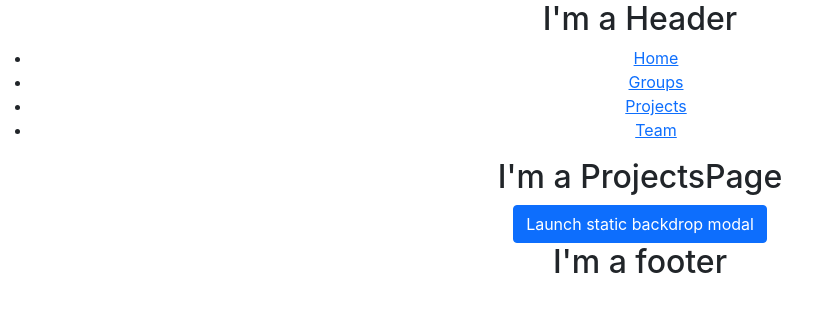
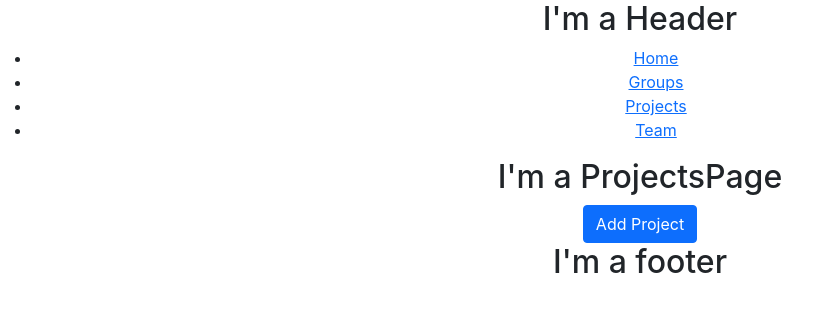
Before and after one commit to thePumaLovers/project-planning-client, a React (Create React App) app: page /projects in a window 1280 px wide. Shown: the top 312 px of the page, without its empty margins (0-829 px from the left). Built offline with nearby package versions, Linux system fonts and the light colour scheme.

Commit message:
modified project and project form

```diff
--- a/src/Components/ProjectForm/ProjectForm.js
+++ b/src/Components/ProjectForm/ProjectForm.js
@@ -11,7 +11,7 @@ function ProjectForm() {
   return (
     <div>
       <Button variant="primary" onClick={handleShow}>
-        Launch static backdrop modal
+       Add Project
       </Button>
 
       <Modal
@@ -27,14 +27,14 @@ function ProjectForm() {
           <Form>
             <Form.Group className="mb-3" controlId="formBasicEmail">
               <Form.Label>Project Name</Form.Label>
-              <Form.Control type="email" placeholder="Enter email" />
+              <Form.Control type="text" value="" placeholder="Name of project" />
             </Form.Group>
             <Form.Group className="mb-3" controlId="formBasicEmail">
               <Form.Label>Project Description</Form.Label>
-              <Form.Control type="email" placeholder="Enter description" />
+              <Form.Control type="Textarea" value="" placeholder="Enter description" />
             </Form.Group>  <Form.Group className="mb-3" controlId="formBasicEmail">
               <Form.Label>Completed?</Form.Label>
-              <Form.Control type="email" placeholder="Enter email" />
+              <Form.Control type="completed" value="" placeholder="Enter email" />
             </Form.Group>
           </Form>
         </Modal.Body>
```
